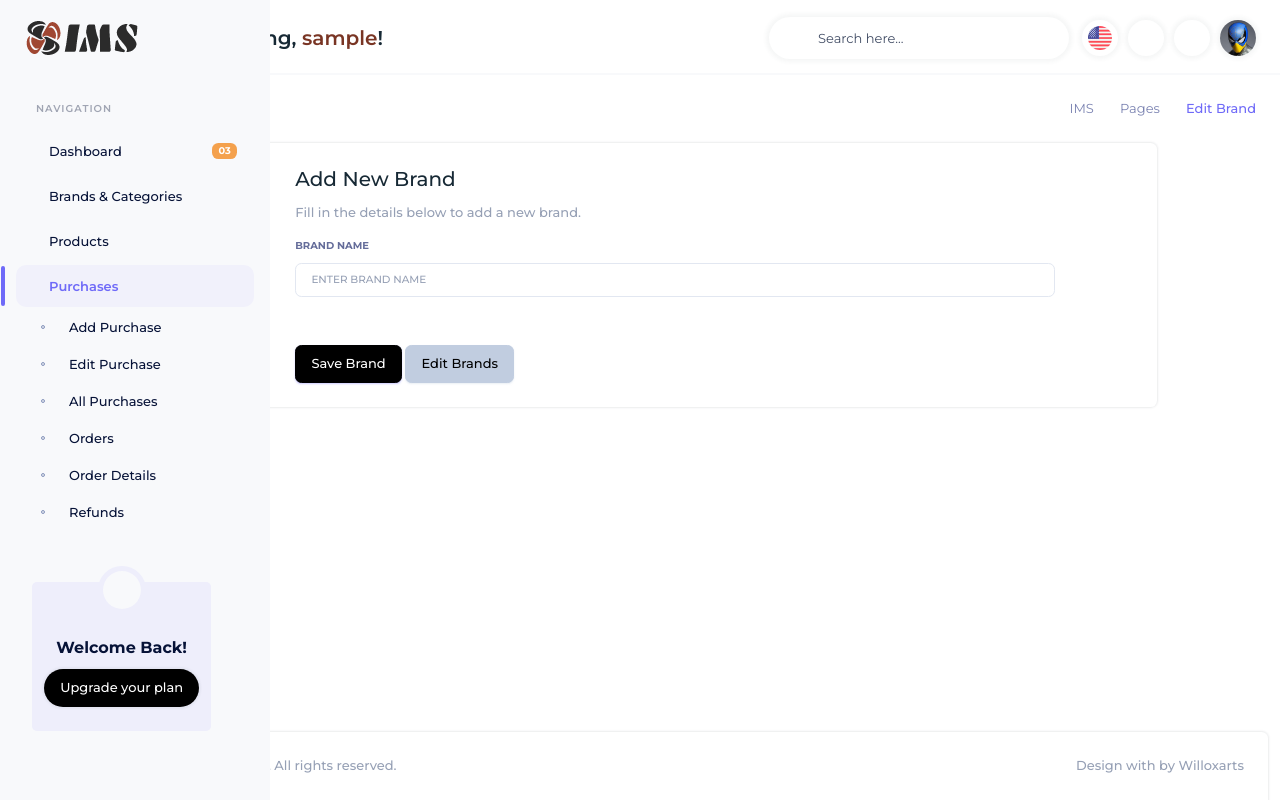
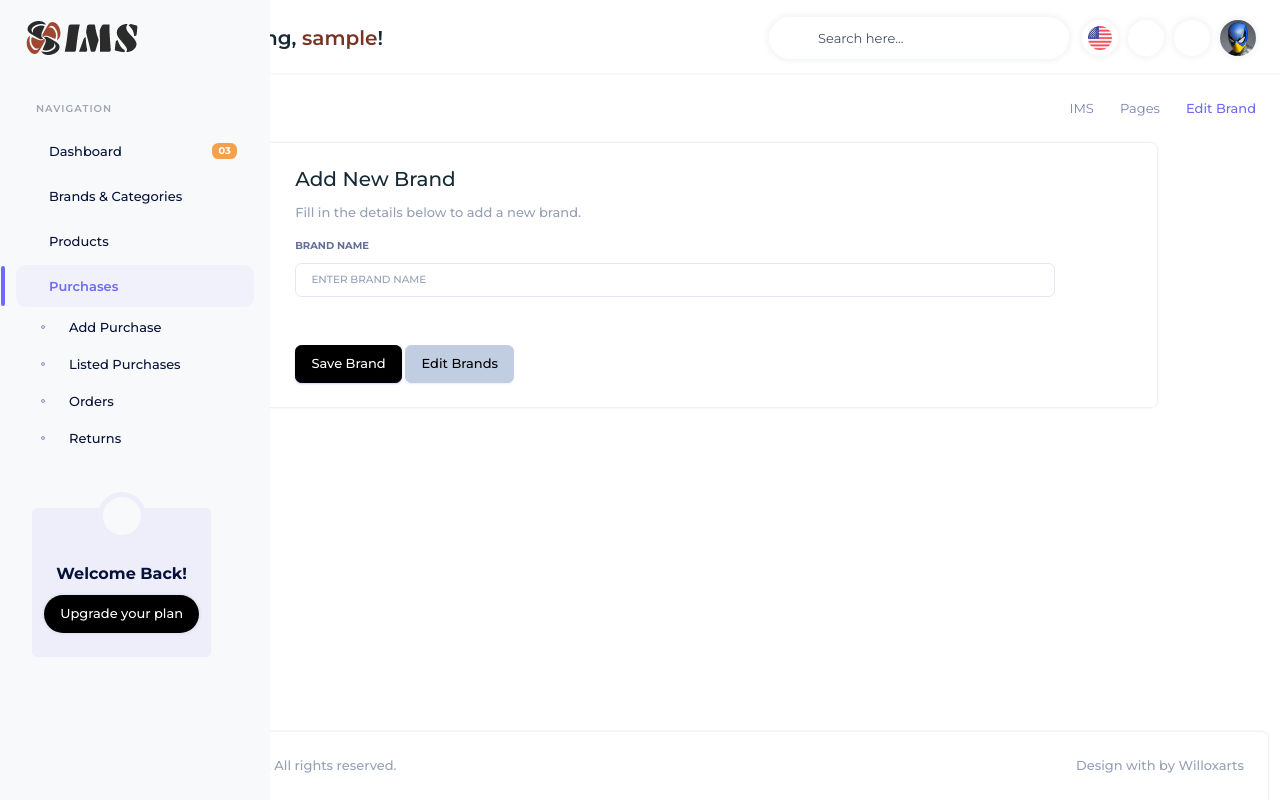
Before and after one commit to Nathan-Jays256/IMS, a PHP site: page /IMS/pages/add-brand.php in a window 1280 px wide, after a click on "Purchases". Run offline with PHP 8.4, Linux system fonts and the light colour scheme; the visitor is signed in with stand-in values (Sample User, id 1); some libraries are stand-ins or nearby versions.

Commit message:
Update navigation.cmp.php

```diff
--- a/components/global/navigation.cmp.php
+++ b/components/global/navigation.cmp.php
@@ -304,20 +304,15 @@
                                     <li class="nav-item">
                                         <a class="nav-link" href="<?= BASE_URL ?>pages/add-purchase">Add Purchase</a>
                                     </li><!--end nav-item-->
+
                                     <li class="nav-item">
-                                        <a class="nav-link" href="<?= BASE_URL ?>pages/edit-purchase">Edit Purchase</a>
-                                    </li><!--end nav-item-->
-                                    <li class="nav-item">
-                                        <a class="nav-link" href="<?= BASE_URL ?>pages/purchases">All Purchases</a>
+                                        <a class="nav-link" href="<?= BASE_URL ?>pages/purchases">Listed Purchases</a>
                                     </li><!--end nav-item-->
                                     <li class="nav-item">
                                         <a class="nav-link" href="<?= BASE_URL ?>pages/orders">Orders</a>
                                     </li><!--end nav-item-->
                                     <li class="nav-item">
-                                        <a class="nav-link" href="<?= BASE_URL ?>pages/ecommerce-order-details">Order Details</a>
-                                    </li><!--end nav-item-->
-                                    <li class="nav-item">
-                                        <a class="nav-link" href="<?= BASE_URL ?>pages/ecommerce-refunds">Refunds</a>
+                                        <a class="nav-link" href="<?= BASE_URL ?>pages/ecommerce-refunds">Returns</a>
                                     </li><!--end nav-item-->
                                 </ul><!--end nav-->
                             </div>
```
